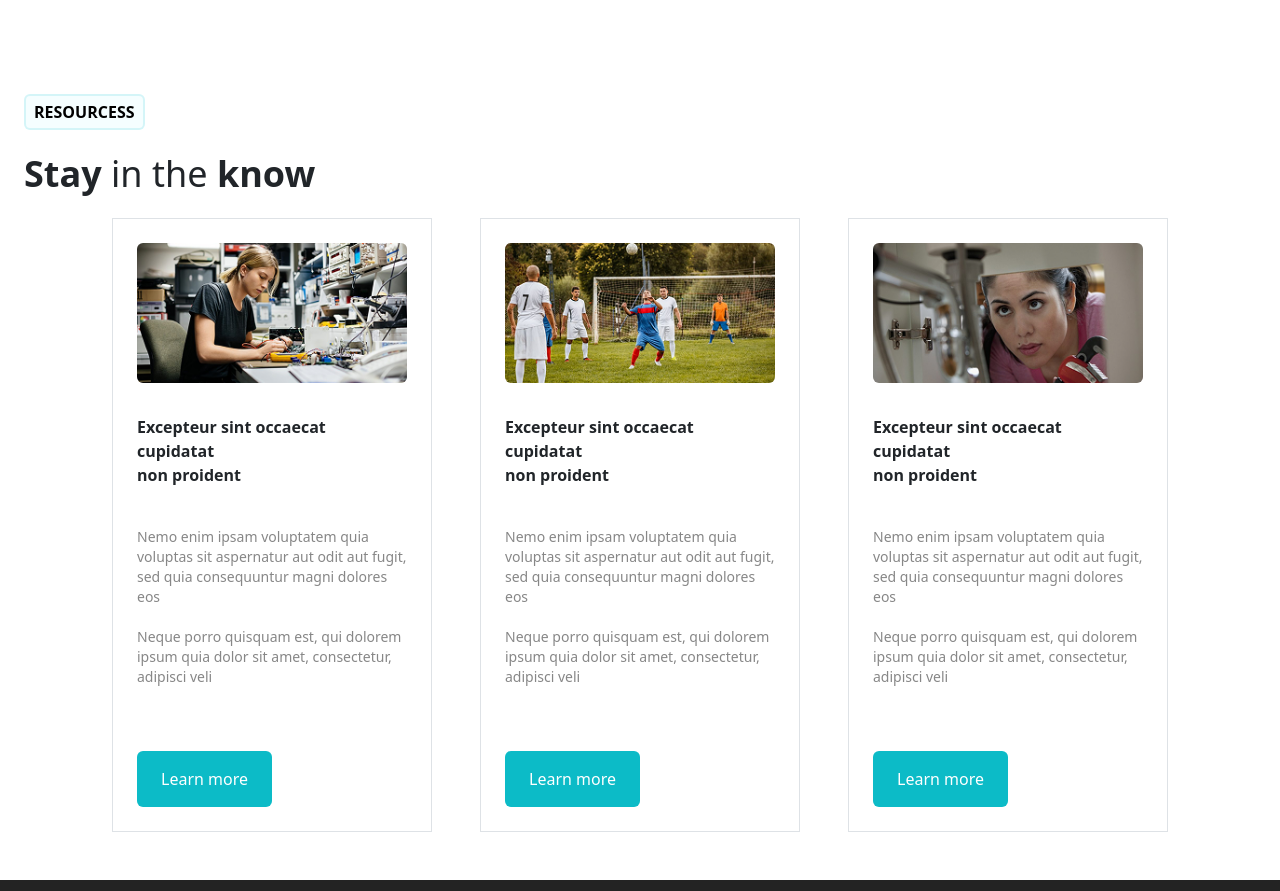
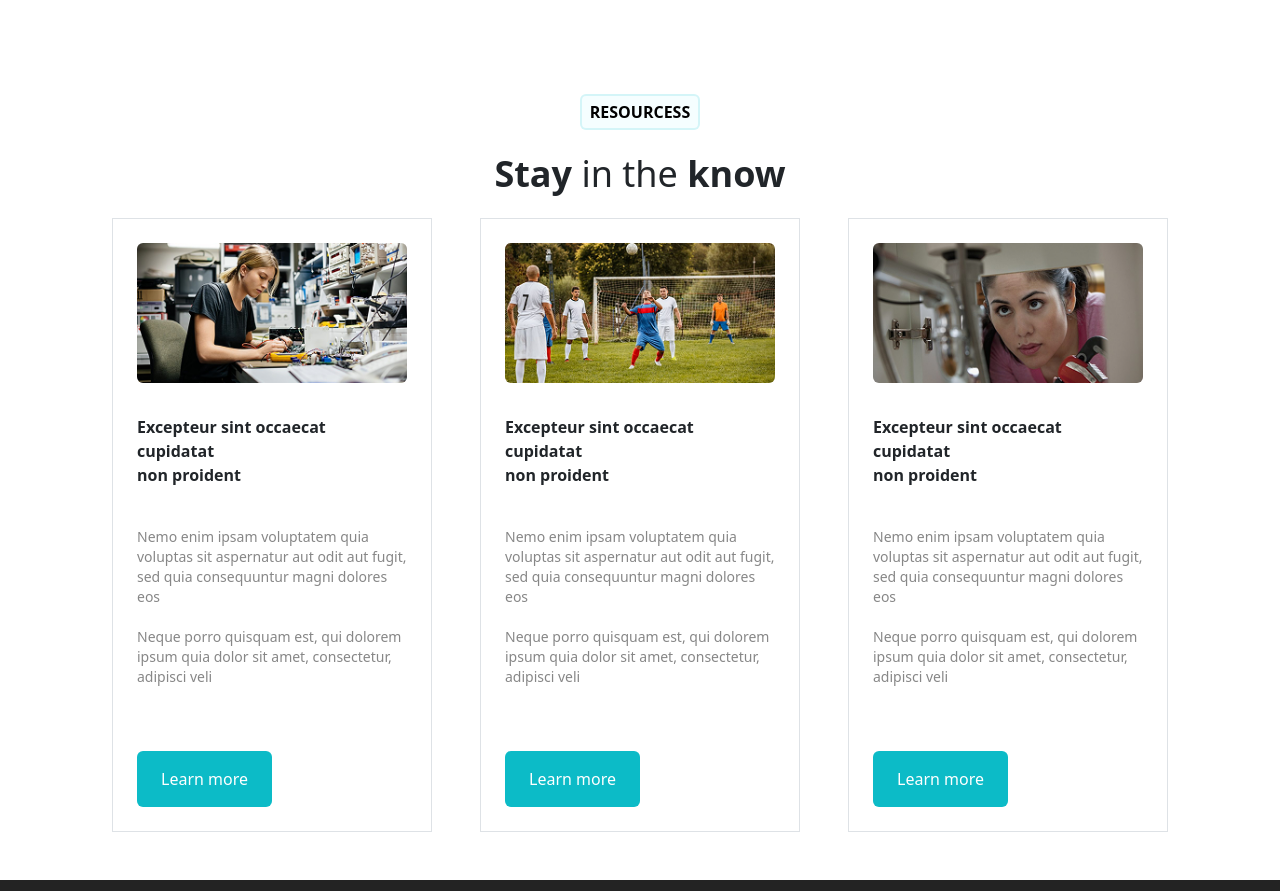
Before and after one commit to habibanadeemhere/Tailwind-landing-page, a React (Vite) app: page / in a window 1280 px wide. Shown: the part 4259-5150 px from the top of the page. Built offline with nearby package versions, Linux system fonts and the light colour scheme.

Commit message:
Change text alignment from left to center

```diff
--- a/src/components/Resource.jsx
+++ b/src/components/Resource.jsx
@@ -7,7 +7,7 @@ const Resource = () => {
   return (
     <>
      <section className="resources mt-5 px-4 md:px-20">
-  <div className="text text-left">
+  <div className="text text-center">
     <button className="text-black px-2 py-1 bg-[#EFFEFF]/60 border-2 border-[#BFEFF3]/60 rounded-md font-semibold">
       RESOURCESS
     </button>
```
